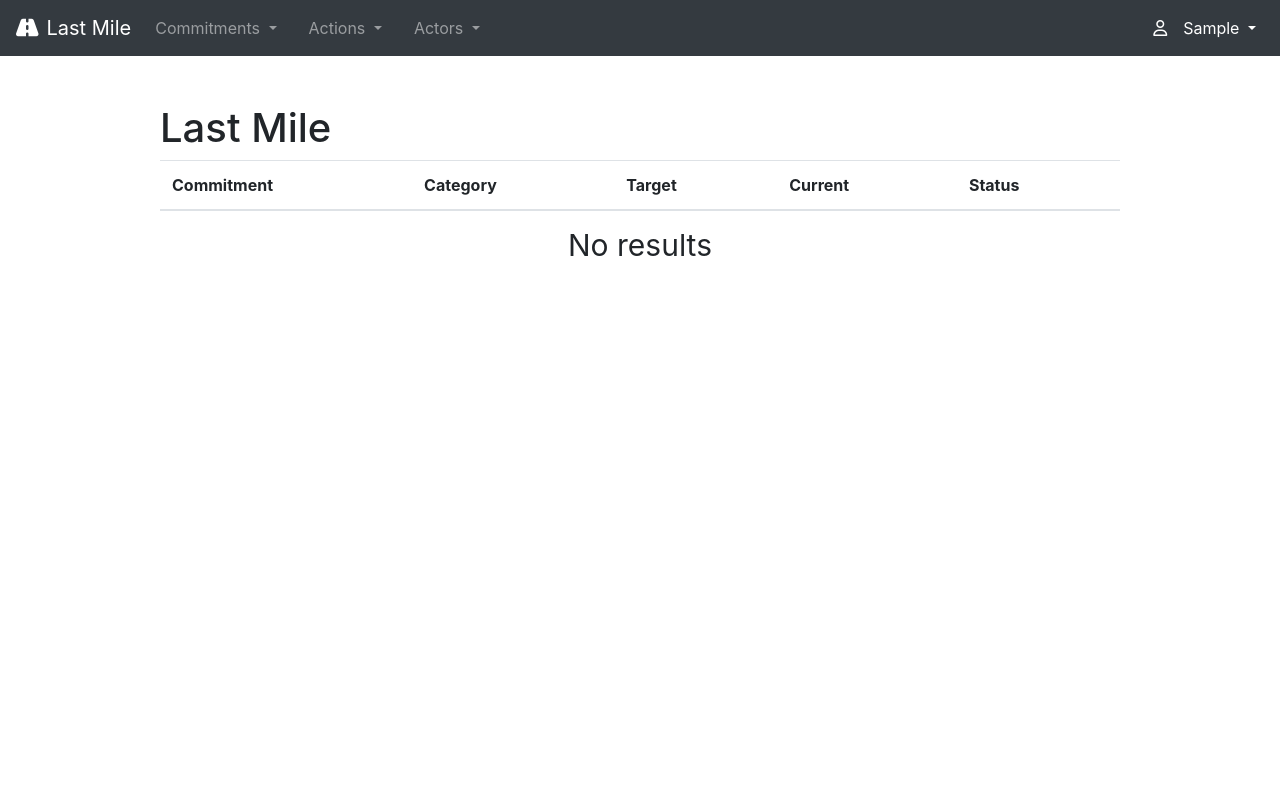
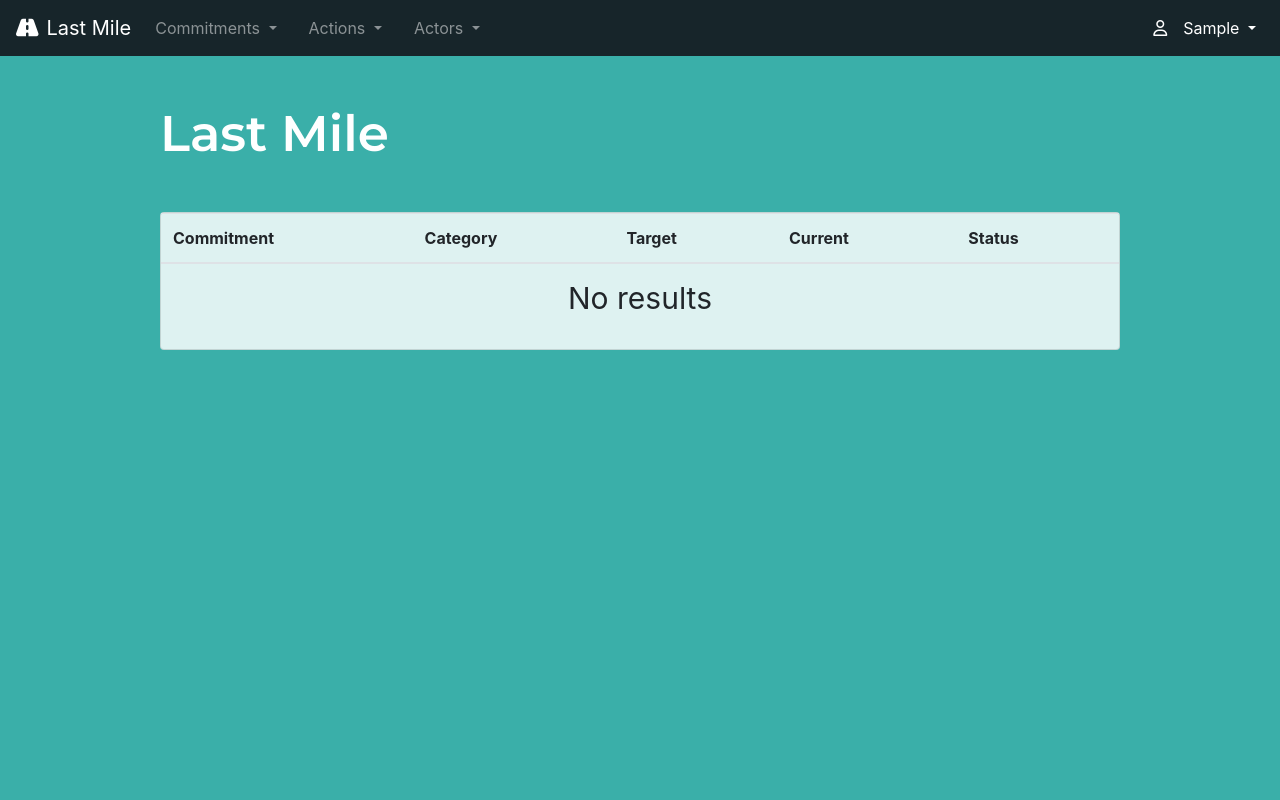
Before and after one commit to acounsel/lastmile, a Django app: page / in a window 1280 px wide. Run offline with Django 3.2, Linux system fonts and the light colour scheme; the visitor is signed in with stand-in values (Sample User, id 1); data that the repository does not hold is empty; some libraries are stand-ins or nearby versions.

Commit message:
add styling

```diff
--- a/lastmile/templates/base.html
+++ b/lastmile/templates/base.html
@@ -18,6 +18,31 @@
     <script type="text/javascript" src="{% static 'js/footable.min.js' %}"></script>
     <link href="https://stackpath.bootstrapcdn.com/font-awesome/4.7.0/css/font-awesome.min.css" rel="stylesheet">
   </head>
+  <style>
+    html {
+      height: 100vh;
+    }
+    body {
+      min-height: 100vh;
+      background-color: #3AAFA9;
+    }
+    a {
+      color: #FFFFFF;
+    }
+    div.card {
+      background-color: #DEF2F1;
+    }
+    .bg-dark {
+      background-color: #17252A!important;
+    }
+    h1 {
+      font-family: 'Montserrat', sans-serif;
+      font-size: 50px;
+      font-weight: 600;
+      line-height: 60px;
+      color: #FEFFFF;
+    }
+  </style>
   <body>
     <header>
       {% include 'addins/navbar.html' %}
--- a/lastmile/templates/lastmile/action_detail.html
+++ b/lastmile/templates/lastmile/action_detail.html
@@ -1,10 +1,12 @@
 {% extends 'base.html' %}
 {% block body %}
 <h1><a href="{{ action.commitment.get_absolute_url }}">{{ action.commitment.name }}</a></h1>
+<div class="card p-4">
   <h2>{{ action.name }}</h2>
   <p><a href="{% url 'action-update' pk=action.id %}">Edit</a></p>
   <h3>Status: {{ action.get_status_display }}</h3>
   <h4>Explanation: {{ action.status_description }}</h4>
   <p>{{ action.description }}</p>
   {% include 'addins/update_table.html' %}
+</div>
 {% endblock %}
--- a/lastmile/templates/lastmile/commitment_list.html
+++ b/lastmile/templates/lastmile/commitment_list.html
@@ -4,7 +4,8 @@
   <h1>Commitment List</h1>
   <h2><a href="{% url 'commitment-export' %}"><i class="fas fa-download pr-4"></i></a></h2>
 </div>
-<table class="table mt-5" data-sorting="true">
+<div class="card mt-5">
+  <table class="table" data-sorting="true">
     <thead>
       <tr>
         <th scope="col">Commitment</th>
@@ -26,5 +27,6 @@
       {% endfor %}
     </tbody>
   </table>
+</div>
 
 {% endblock %}
--- a/lastmile/templates/lastmile/dashboard.html
+++ b/lastmile/templates/lastmile/dashboard.html
@@ -1,6 +1,7 @@
 {% extends 'base.html' %}
 {% block body %}
 <h1>Last Mile</h1>
+<div class="card mt-5">
   <table class="table" data-sorting="true">
     <thead>
       <tr>
@@ -29,5 +30,6 @@
       {% endfor %}
     </tbody>
   </table>
+</div>
 
 {% endblock %}
```
Lines whose indentation alone changed are shown as unchanged.
